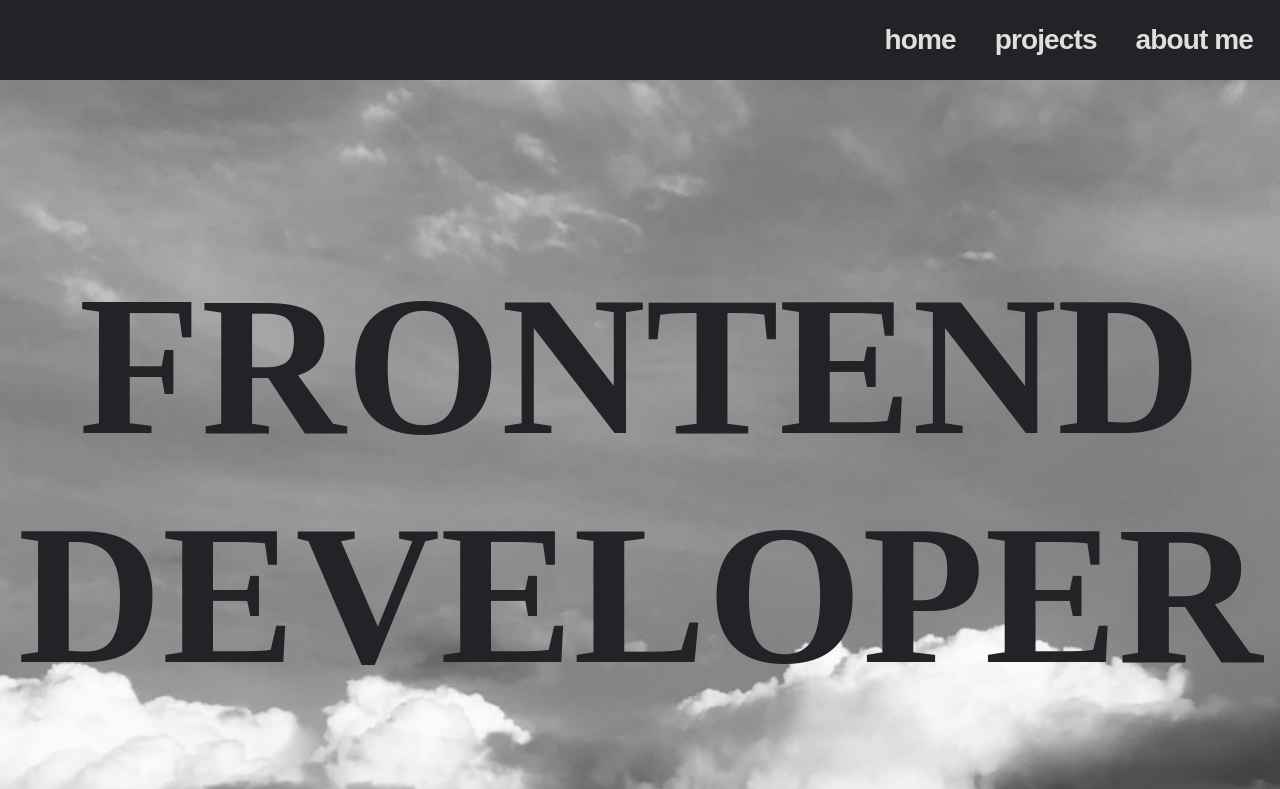
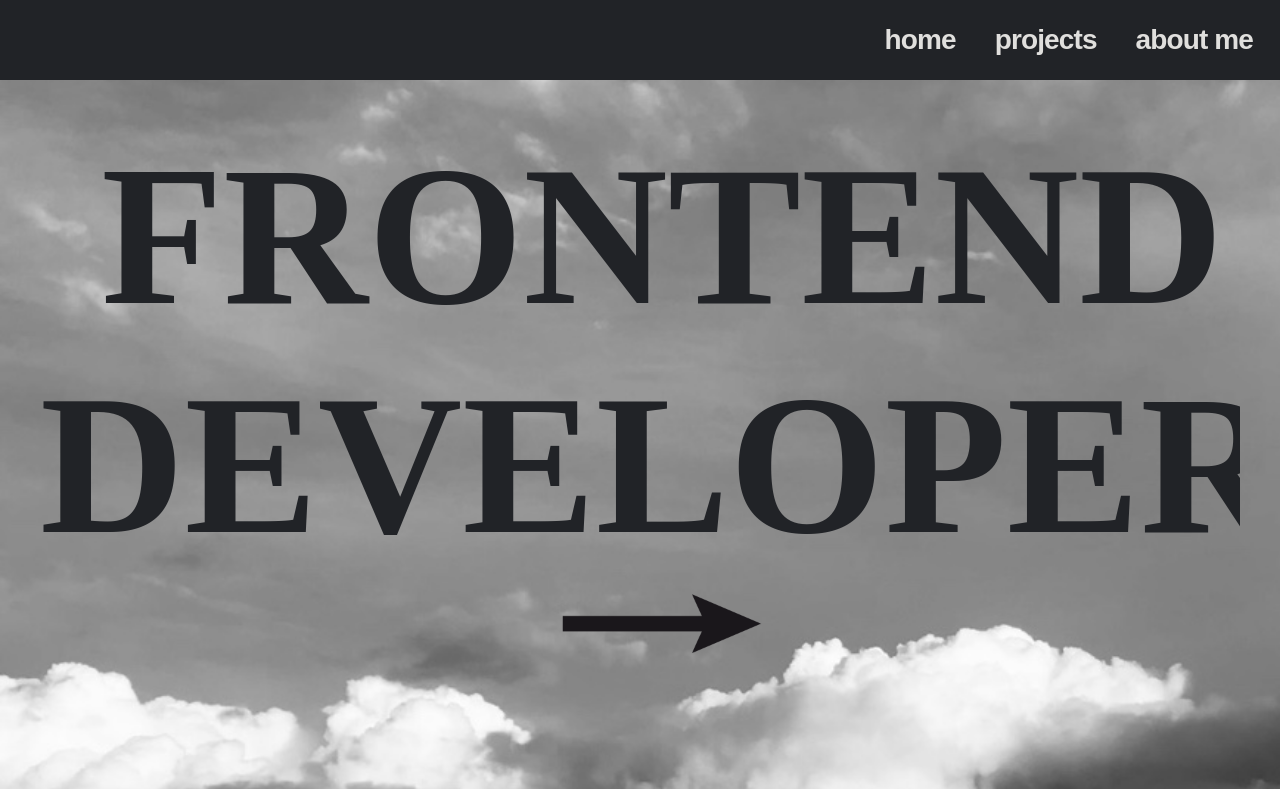
Before and after one commit to HJKim423/portfolio-hj, a React (Create React App) app: page / in a window 1280 px wide. Shown: the top 789 px of the page. Built offline with nearby package versions, Linux system fonts and the light colour scheme.

Commit message:
add: home 정보 추가

```diff
--- /dev/null
+++ b/src/components/Home/TextSection.js
@@ -0,0 +1,166 @@
+import { useEffect, useRef, useState } from "react";
+import styled from "styled-components";
+import colors from "../../assets/color";
+import arrow from "../../assets/img/arrow.png";
+
+const TextSecionStyle = styled.div`
+  a {
+    text-decoration: none;
+    color: ${colors.dark};
+  }
+  display: flex;
+  justify-content: center;
+  align-items: center;
+  height: 100vh;
+
+  .scroll-container {
+    width: 1200px;
+    margin: 0 auto;
+    overflow-x: scroll;
+    overflow-y: hidden;
+    cursor: pointer;
+  }
+  .scroll-container::-webkit-scrollbar {
+    display: none;
+  }
+
+  .scroll-section {
+    display: flex;
+    justify-content: center;
+    align-items: center;
+    height: 600px;
+    width: 2400px;
+    transform: translateX(-${props => props.xOffset}px);
+    transition: all 0.35s ease-in-out;
+  }
+
+  .arrow {
+    width: 200px;
+    margin: 0 auto;
+    display: flex;
+    margin-top: -50px;
+  }
+  .back {
+    transform: rotate(180deg);
+  }
+
+  .front-section {
+    margin-top: 50px;
+  }
+  .front-text {
+    font-size: 200px;
+    font-weight: 700;
+    color: ${colors.dark};
+    text-align: center;
+    width: 100%;
+  }
+
+  .back-section {
+    width: 100%;
+    font-size: 50px;
+    text-align: center;
+    font-weight: 700;
+    color: ${colors.dark};
+    margin-top: 100px;
+
+    .back-text {
+      margin: 10px 0;
+      span {
+        z-index: 1;
+      }
+    }
+
+    span {
+      position: relative;
+      font-weight: bold;
+    }
+    span::after {
+      content: "";
+      display: block;
+      width: 0;
+      height: 15px;
+      position: absolute;
+      left: 0;
+      bottom: 0px;
+      background-color: rgba(0, 0, 0, 0.2);
+    }
+    div:hover span::after {
+      width: 100%;
+      transition: width 0.5s;
+    }
+  }
+`;
+
+const TextSection = () => {
+  const scrollRef = useRef(null);
+  const [isDrag, setIsDrag] = useState(false);
+  const [startX, setStartX] = useState(0);
+  const [endX, setEndX] = useState(0);
+  const [xOffset, setXOffset] = useState(0);
+
+  const onDragStart = e => {
+    e.preventDefault();
+    setIsDrag(true);
+    // setStartX(e.pageX + xOffset);
+    setStartX(e.pageX);
+  };
+
+  const onDragEnd = e => {
+    setEndX(e.pageX);
+    setIsDrag(false);
+  };
+
+  const onDragMove = e => {
+    if (isDrag) {
+      setXOffset(startX - e.pageX);
+      console.log(startX - endX);
+    }
+  };
+
+  useEffect(() => {
+    if (startX > endX) {
+      setXOffset(1200);
+    } else {
+      setXOffset(0);
+    }
+  }, [xOffset]);
+
+  return (
+    <TextSecionStyle xOffset={xOffset}>
+      <div className="scroll-container">
+        <div
+          className="scroll-section"
+          onMouseDown={onDragStart}
+          onMouseMove={onDragMove}
+          onMouseUp={onDragEnd}
+          onMouseLeave={onDragEnd}
+          ref={scrollRef}
+        >
+          <div className="front-section">
+            <div className="front-text">FRONTEND DEVELOPER</div>
+            <img className="arrow" src={arrow} />
+          </div>
+
+          <div className="back-section">
+            <div className="back-text">
+              <span>
+                <a href="https://github.com/HJKim423">Github.</a>
+              </span>
+            </div>
+            <div className="back-text">
+              <span>
+                <a href="https://velog.io/@pknojlh27">Velog.</a>
+              </span>
+            </div>
+            <div className="back-text">
+              <span>ghwjdgz@gmail.com</span>
+            </div>
+            <img className="arrow back" src={arrow} />
+          </div>
+        </div>
+      </div>
+    </TextSecionStyle>
+  );
+};
+
+export default TextSection;
--- a/src/components/aboutme/Education.js
+++ b/src/components/aboutme/Education.js
@@ -96,7 +96,7 @@ const Education = ({ yOffset }) => {
           <div
             className="card"
             style={{
-              transform: `translateX(${(6387 - yOffset) / 12}px)`,
+              transform: `translateX(${(6287 - yOffset) / 12}px)`,
             }}
           >
             <h4>2019.03 ~</h4>
@@ -105,7 +105,7 @@ const Education = ({ yOffset }) => {
           <div
             className="card mid"
             style={{
-              transform: `translateX(${(6387 - yOffset) / 4}px)`,
+              transform: `translateX(${(6287 - yOffset) / 4}px)`,
             }}
           >
             <h4>2022.03 ~ 2022.05</h4>
--- a/src/components/aboutme/Experience.js
+++ b/src/components/aboutme/Experience.js
@@ -96,7 +96,7 @@ const Experience = ({ yOffset }) => {
           <div
             className="card"
             style={{
-              transform: `translateX(${(6387 - yOffset) / 2}px)`,
+              transform: `translateX(${(6287 - yOffset) / 2}px)`,
             }}
           >
             <h4>2022.09 ~ 2022.11</h4>
@@ -105,7 +105,7 @@ const Experience = ({ yOffset }) => {
           <div
             className="card mid"
             style={{
-              transform: `translateX(${6387 - yOffset}px)`,
+              transform: `translateX(${6287 - yOffset}px)`,
             }}
           >
             <h4>2022.09 .24</h4>
--- a/src/pages/Main.js
+++ b/src/pages/Main.js
@@ -8,9 +8,9 @@ import Education from "../components/aboutme/Education";
 import Experience from "../components/aboutme/Experience";
 import Project3 from "../components/projects/Project3";
 import bgImg from "../assets/img/back.jpg";
+import TextSection from "../components/Home/TextSection";
 
 const Main = () => {
-  const [currentScene, setCurrentScene] = useState(0);
   const [yOffset, setYOffset] = useState(0);
   const [isFade1, setIsFade1] = useState(false);
   const [isFade2, setIsFade2] = useState(false);
@@ -55,7 +55,7 @@ const Main = () => {
       <TobBar />
       <section id="home">
         <Background style={{ backgroundPositionY: yOffset / 2 }}>
-          <Text>FRONTEND DEVELOPER</Text>
+          <TextSection />
         </Background>
       </section>
       <section id="projects">
@@ -117,23 +117,9 @@ const MainStyle = styled.div`
 const Background = styled.div`
   width: 100vw;
   height: 200vh;
-  // background-color: ${colors.dark};
   background-image: url(${bgImg});
   background-size: cover;
-
   }
-`;
-
-const Text = styled.div`
-  display: flex;
-  justify-content: center;
-  align-items: center;
-  font-size: 200px;
-  font-weight: 700;
-  height: 3em;
-  color: ${colors.dark};
-  text-align: center;
-  padding-top: 180px;
 `;
 
 const Section = styled.div`
```
Also changed, not shown: src/assets/img/arrow.png (added).
